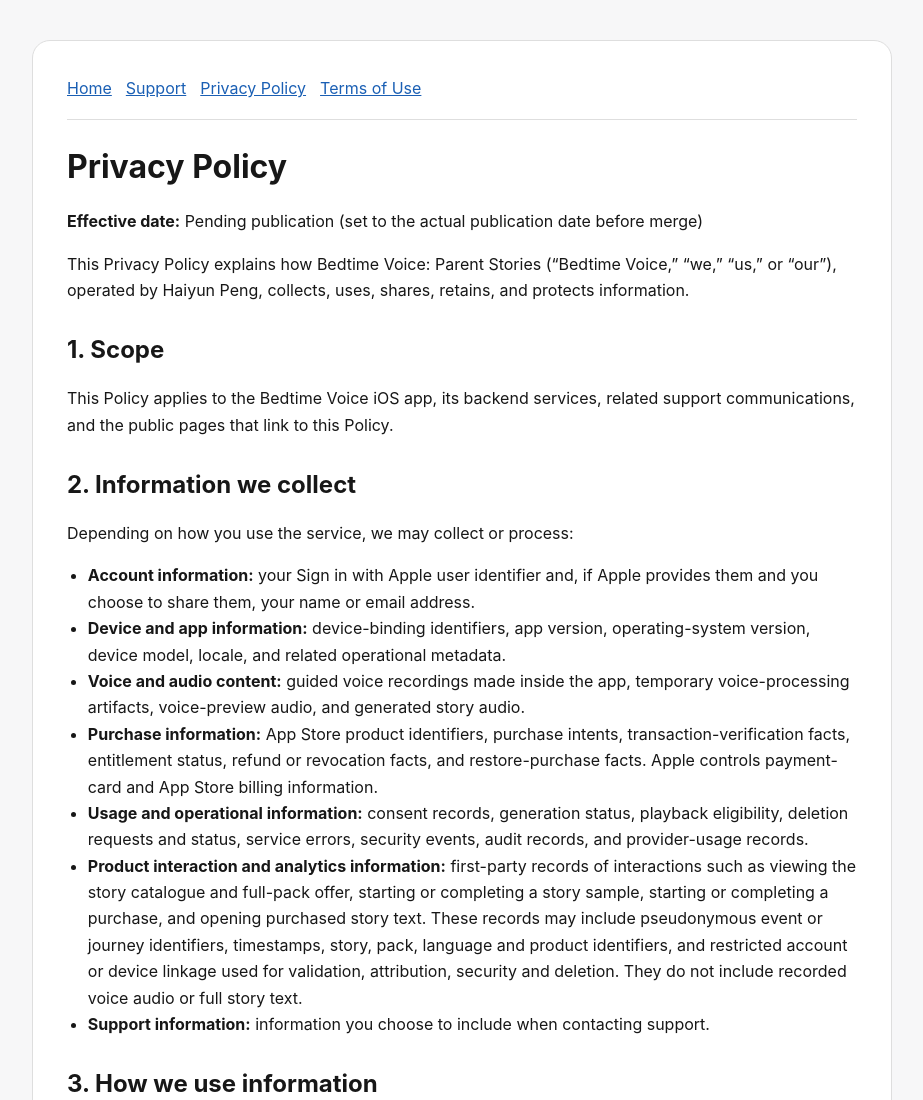
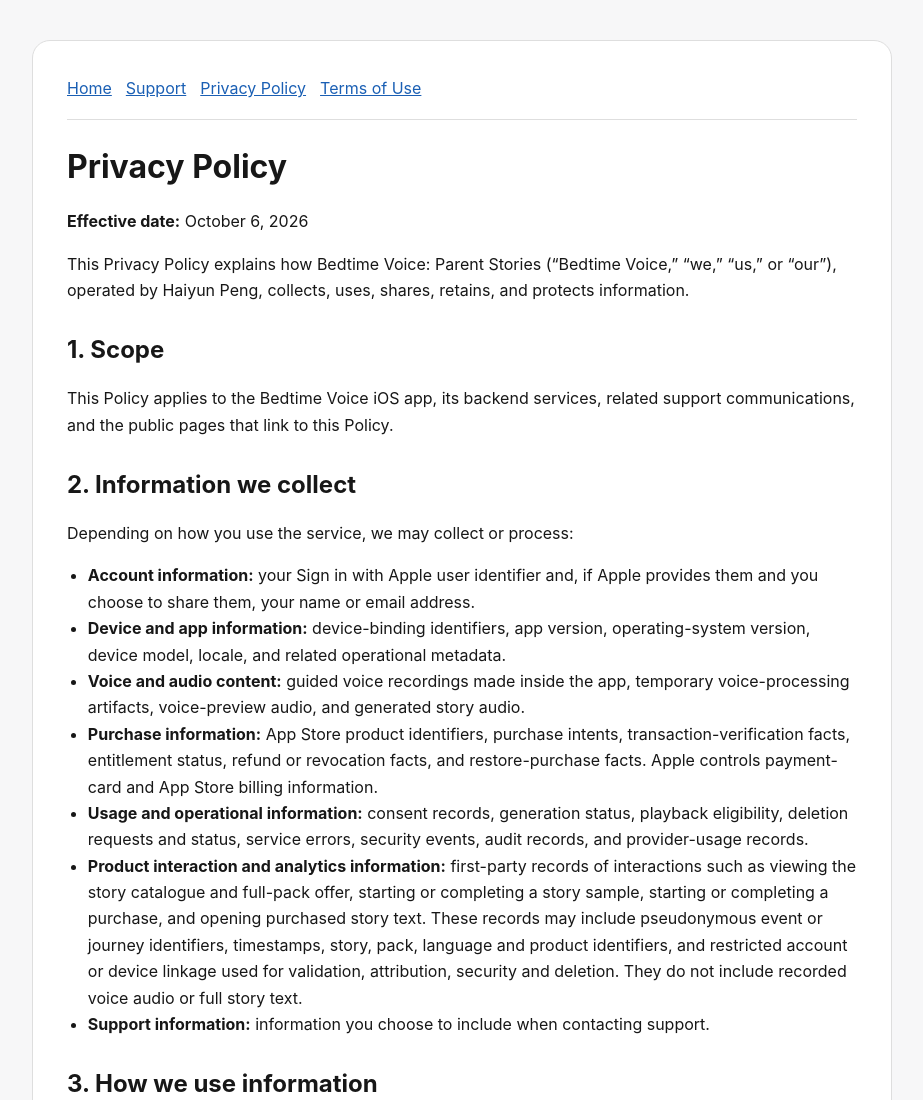
Before and after one commit to stcocobiz-ux/bedtime-voice-site, a plain HTML site: page privacy.html in a window 1280 px wide. Shown: the top 1100 px of the page, without its empty margins (178-1101 px from the left). Drawn offline with Linux system fonts and the light colour scheme.

Commit message:
Set Privacy Policy effective date

```diff
--- a/privacy.html
+++ b/privacy.html
@@ -17,7 +17,7 @@
 </nav>
 
 <h1>Privacy Policy</h1>
-<p><strong>Effective date:</strong> Pending publication (set to the actual publication date before merge)</p>
+<p><strong>Effective date:</strong> October 6, 2026</p>
 <p>This Privacy Policy explains how Bedtime Voice: Parent Stories (“Bedtime Voice,” “we,” “us,” or “our”), operated by Haiyun Peng, collects, uses, shares, retains, and protects information.</p>
 
 <h2>1. Scope</h2>
```
